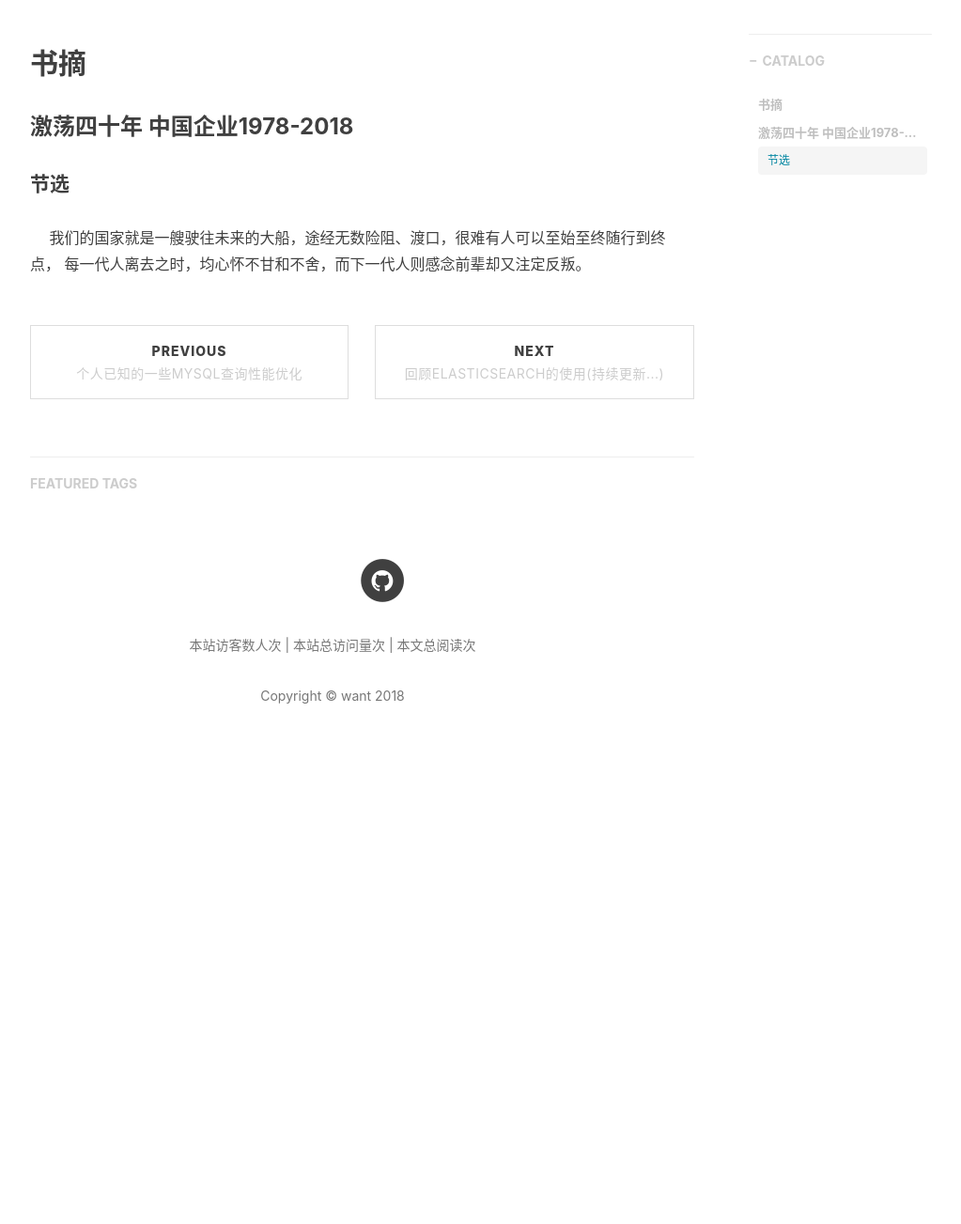
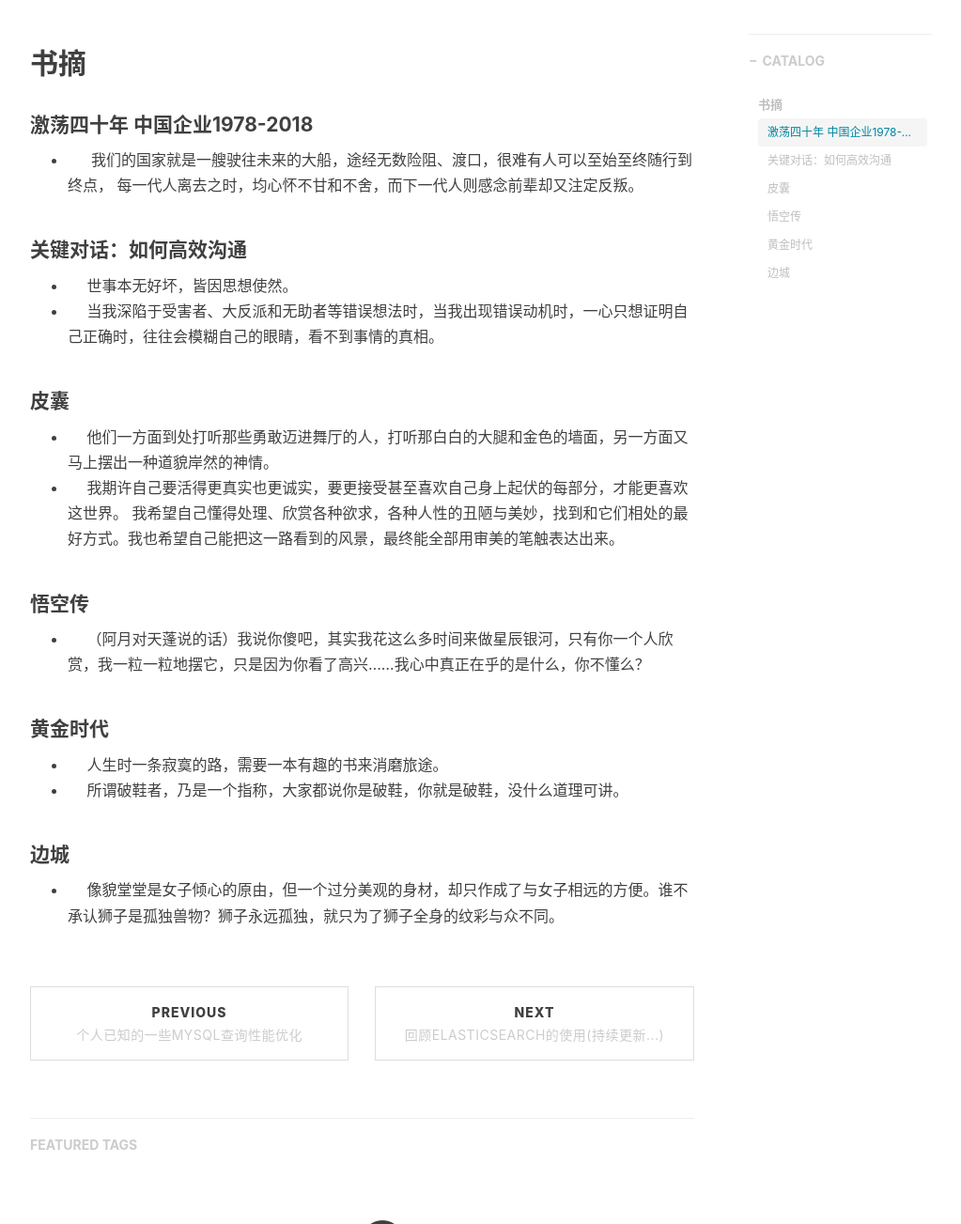
Before and after one commit to WantUzZ/wantuBlog, a Jekyll site: the page built from _posts/2018-10-16-bookSummary.markdown, in a window 1280 px wide and 1400 px high, scrolled down 364 px, cut to the strip 97-1400 px from the top of the window. Shown: the whole strip at 94% size, without its empty margins (233-1256 px from the left). Built offline with Jekyll 4.4.1, drawn with Linux system fonts in a browser that asks for light colours; nearby versions of some CDN libraries; comment, search, counter and statistics services are not loaded; before the commit the page ends 1306 px from its top, so only the background shows below that.

Commit message:
新增几个书摘

```diff
--- a/_posts/2018-10-16-bookSummary.markdown
+++ b/_posts/2018-10-16-bookSummary.markdown
@@ -12,9 +12,25 @@ tags:
 
 ## 书摘
 
-### 激荡四十年 中国企业1978-2018
+#### 激荡四十年 中国企业1978-2018
+* &nbsp;&#8195; 我们的国家就是一艘驶往未来的大船，途经无数险阻、渡口，很难有人可以至始至终随行到终点，
+每一代人离去之时，均心怀不甘和不舍，而下一代人则感念前辈却又注定反叛。
 
-#### 节选
+#### 关键对话：如何高效沟通
+* &nbsp;&#8195;世事本无好坏，皆因思想使然。
+* &nbsp;&#8195;当我深陷于受害者、大反派和无助者等错误想法时，当我出现错误动机时，一心只想证明自己正确时，往往会模糊自己的眼睛，看不到事情的真相。
 
-&nbsp;&#8195;我们的国家就是一艘驶往未来的大船，途经无数险阻、渡口，很难有人可以至始至终随行到终点，
-每一代人离去之时，均心怀不甘和不舍，而下一代人则感念前辈却又注定反叛。
+#### 皮囊
+* &nbsp;&#8195;他们一方面到处打听那些勇敢迈进舞厅的人，打听那白白的大腿和金色的墙面，另一方面又马上摆出一种道貌岸然的神情。
+* &nbsp;&#8195;我期许自己要活得更真实也更诚实，要更接受甚至喜欢自己身上起伏的每部分，才能更喜欢这世界。
+我希望自己懂得处理、欣赏各种欲求，各种人性的丑陋与美妙，找到和它们相处的最好方式。我也希望自己能把这一路看到的风景，最终能全部用审美的笔触表达出来。
+
+#### 悟空传
+* &nbsp;&#8195;（阿月对天蓬说的话）我说你傻吧，其实我花这么多时间来做星辰银河，只有你一个人欣赏，我一粒一粒地摆它，只是因为你看了高兴……我心中真正在乎的是什么，你不懂么？
+
+#### 黄金时代
+* &nbsp;&#8195;人生时一条寂寞的路，需要一本有趣的书来消磨旅途。
+* &nbsp;&#8195;所谓破鞋者，乃是一个指称，大家都说你是破鞋，你就是破鞋，没什么道理可讲。
+
+#### 边城
+* &nbsp;&#8195;像貌堂堂是女子倾心的原由，但一个过分美观的身材，却只作成了与女子相远的方便。谁不承认狮子是孤独兽物？狮子永远孤独，就只为了狮子全身的纹彩与众不同。
```
Also changed, not shown: 4 other files.
